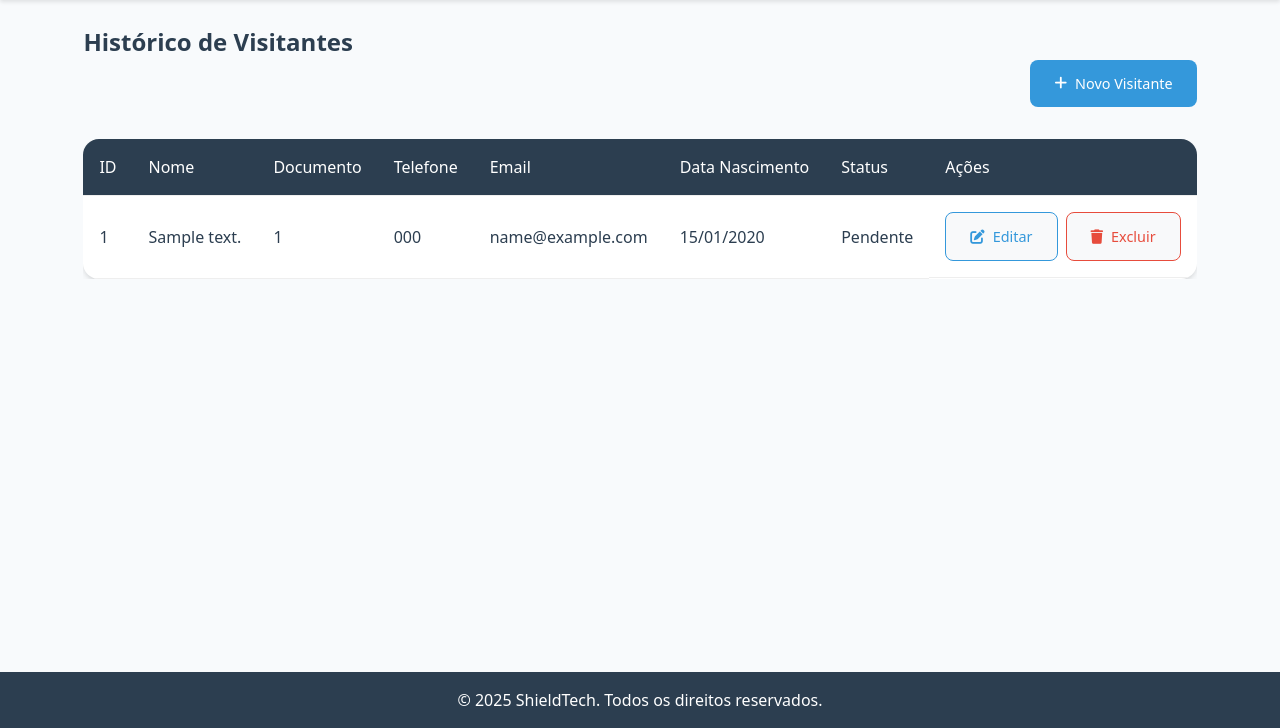
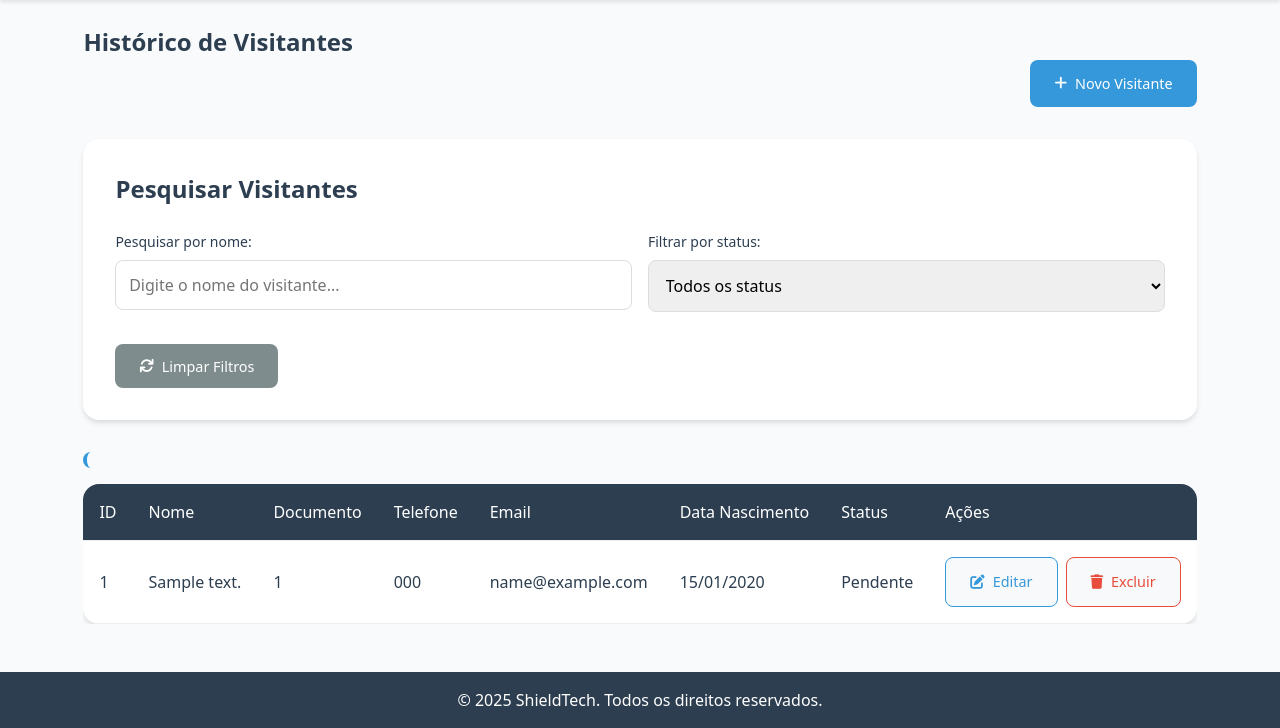
Before and after one commit to arthurdo-grau/Projeto_Shield, a PHP site: page /enviar_email/pages/visitantes/consultar_visitantes.php in a window 1280 px wide. Shown: the part 72-800 px from the top of the page. Run offline with PHP 8.4, Linux system fonts and the light colour scheme; tables that the repository leaves empty hold one stand-in row (values such as "Sample post").

Commit message:
Adicionar barra de pesquisa para consulta de visitantes

```diff
--- a/pages/visitantes/consultar_visitantes.php
+++ b/pages/visitantes/consultar_visitantes.php
@@ -40,7 +40,31 @@
             </a>
         </div>
 
+        <section class="form-section">
+            <h3>Pesquisar Visitantes</h3>
+            <div class="form-row">
+                <div class="form-group">
+                    <label for="pesquisa">Pesquisar por nome:</label>
+                    <input type="text" id="pesquisa" name="pesquisa" placeholder="Digite o nome do visitante..." onkeyup="filtrarVisitantes()">
+                </div>
+                <div class="form-group">
+                    <label for="filtro_status">Filtrar por status:</label>
+                    <select id="filtro_status" name="filtro_status" onchange="filtrarVisitantes()">
+                        <option value="">Todos os status</option>
+                        <option value="Presente">Presente</option>
+                        <option value="Saiu">Saiu</option>
+                    </select>
+                </div>
+            </div>
+            <div class="form-actions">
+                <button type="button" onclick="limparFiltros()" class="btn-secondary">
+                    <i class="fas fa-refresh"></i> Limpar Filtros
+                </button>
+            </div>
+        </section>
+
         <section class="lista-section">
+            <div id="resultado-pesquisa" style="margin-bottom: 1rem; font-weight: 500; color: var(--primary-color);"></div>
             <div class="tabela-container">
                 <table class="tabela-relatorio">
                     <thead>
@@ -55,7 +79,7 @@
                             <th>Ações</th>
                         </tr>
                     </thead>
-                    <tbody>
+                    <tbody id="tabela-visitantes">
                         <?php
                         include("../../conectarbd.php");
                         $selecionar = mysqli_query($conn, "SELECT * FROM tb_visitantes ORDER BY nome_visitante");
@@ -95,5 +119,98 @@
     <footer>
         <p>&copy; 2025 ShieldTech. Todos os direitos reservados.</p>
     </footer>
+
+    <script>
+        // Dados dos visitantes para filtro em JavaScript
+        const visitantes = [
+            <?php
+            $selecionar_js = mysqli_query($conn, "SELECT * FROM tb_visitantes ORDER BY nome_visitante");
+            $visitantes_js = [];
+            while ($campo = mysqli_fetch_array($selecionar_js)) {
+                $visitantes_js[] = "{
+                    id: " . $campo["id_visitantes"] . ",
+                    nome: '" . addslashes($campo["nome_visitante"]) . "',
+                    documento: '" . addslashes($campo["num_documento"]) . "',
+                    telefone: '" . addslashes($campo["telefone"]) . "',
+                    email: '" . addslashes($campo["email"] ? $campo["email"] : "Não informado") . "',
+                    data_nascimento: '" . addslashes(date('d/m/Y', strtotime($campo["data_nascimento"]))) . "',
+                    status: '" . addslashes($campo["status"]) . "'
+                }";
+            }
+            echo implode(",\n            ", $visitantes_js);
+            ?>
+        ];
+
+        function filtrarVisitantes() {
+            const pesquisa = document.getElementById('pesquisa').value.toLowerCase();
+            const filtroStatus = document.getElementById('filtro_status').value.toLowerCase();
+            const tbody = document.getElementById('tabela-visitantes');
+            const resultadoPesquisa = document.getElementById('resultado-pesquisa');
+
+            let visitantesFiltrados = visitantes.filter(visitante => {
+                const nomeMatch = visitante.nome.toLowerCase().includes(pesquisa);
+                const statusMatch = filtroStatus === '' || visitante.status.toLowerCase() === filtroStatus;
+                return nomeMatch && statusMatch;
+            });
+
+            // Atualizar resultado da pesquisa
+            if (pesquisa || filtroStatus) {
+                resultadoPesquisa.textContent = `Encontrados ${visitantesFiltrados.length} visitante(s)`;
+            } else {
+                resultadoPesquisa.textContent = '';
+            }
+
+            // Limpar tabela
+            tbody.innerHTML = '';
+
+            if (visitantesFiltrados.length === 0) {
+                tbody.innerHTML = '<tr><td colspan="8" style="text-align: center;">Nenhum visitante encontrado</td></tr>';
+                return;
+            }
+
+            // Preencher tabela com resultados filtrados
+            visitantesFiltrados.forEach(visitante => {
+                const tr = document.createElement('tr');
+                const statusClass = visitante.status.toLowerCase() === 'presente' ? 'status-presente' : 'status-ativo';
+
+                tr.innerHTML = `
+                    <td>${visitante.id}</td>
+                    <td>${destacarTexto(visitante.nome, pesquisa)}</td>
+                    <td>${visitante.documento}</td>
+                    <td>${visitante.telefone}</td>
+                    <td>${visitante.email}</td>
+                    <td>${visitante.data_nascimento}</td>
+                    <td><span class='${statusClass}'>${visitante.status}</span></td>
+                    <td class='acoes'>
+                        ${visitante.status === 'Presente' ?
+                            `<a href='registrar_saida.php?id=${visitante.id}' class='btn-danger'>
+                                <i class='fas fa-sign-out-alt'></i> Registrar Saída
+                            </a>` : ''
+                        }
+                        <a href='editar_visitante.php?id=${visitante.id}' class='btn-editar'>
+                            <i class='fas fa-edit'></i> Editar
+                        </a>
+                        <a href='excluir_visitante.php?id=${visitante.id}' class='btn-excluir' onclick='return confirm("Tem certeza que deseja excluir este visitante?")'>
+                            <i class='fas fa-trash'></i> Excluir
+                        </a>
+                    </td>
+                `;
+                tbody.appendChild(tr);
+            });
+        }
+
+        function limparFiltros() {
+            document.getElementById('pesquisa').value = '';
+            document.getElementById('filtro_status').value = '';
+            filtrarVisitantes();
+        }
+
+        // Destacar texto pesquisado
+        function destacarTexto(texto, pesquisa) {
+            if (!pesquisa) return texto;
+            const regex = new RegExp(`(${pesquisa})`, 'gi');
+            return texto.replace(regex, '<mark>$1</mark>');
+        }
+    </script>
 </body>
 </html>
```
